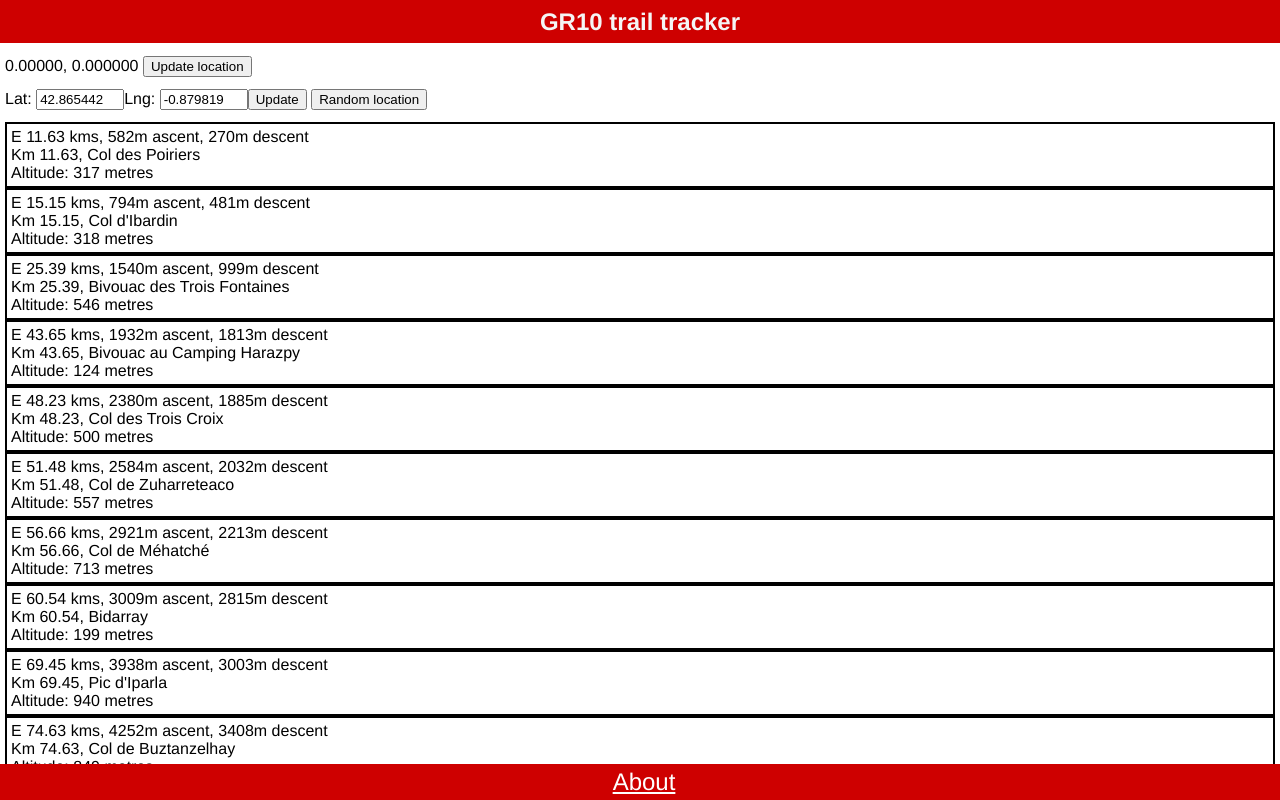
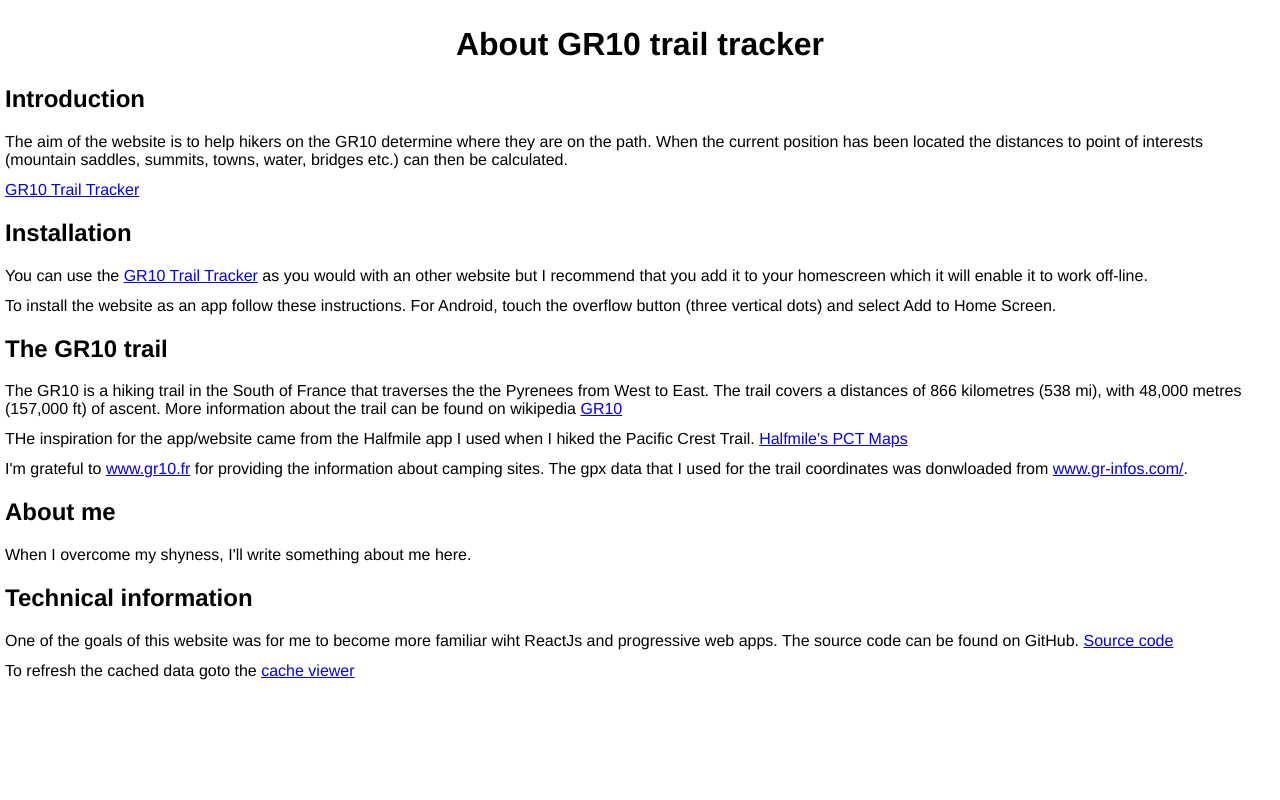
Before and after one commit to appolden/path-tracker, a React (Create React App) app: page / in a window 1280 px wide. Built offline with nearby package versions, Linux system fonts and the light colour scheme; what google-maps-react would draw is missing.

Commit message:
Make about page the default. About page update

```diff
--- a/package.json
+++ b/package.json
@@ -1,6 +1,6 @@
 {
   "name": "trail-tracker",
-  "version": "0.1.0",
+  "version": "0.2.0",
   "private": true,
   "dependencies": {
     "google-maps-react": "^1.1.4",
--- a/src/App.js
+++ b/src/App.js
@@ -11,12 +11,12 @@ class App extends Component {
   render() {
     return (
       <div className="App">
-        <header className="App-header">
-          <h1 className="App-title">GR10 trail tracker</h1>
-        </header>
         <Router>
           <React.Fragment>
-            <Route exact path="/" component={PathTracker} />
+            <Route exact path="/" component={About} />
+            <Route exact path="/about" component={About} />
+                    <Route exact path="/trail-tracker" component={PathTracker} />
+                    <Route exact path="/trail-tracker-test" component={() => (<PathTracker testMode="true" />)} />
             <Route exact path="/path-encoder" component={PathEncoder} />
             <Route
               exact
@@ -24,7 +24,6 @@ class App extends Component {
               component={PointOfInterestEncoder}
             />
             <Route exact path="/cache-viewer" component={CacheViewer} />
-            <Route exact path="/about" component={About} />
           </React.Fragment>
         </Router>
       </div>
--- a/src/component/about.jsx
+++ b/src/component/about.jsx
@@ -8,14 +8,33 @@ class About extends Component {
 
     return (
       <div className="App-content">
-        <h1>About</h1>
+        <h1 style={{ textAlign: 'center' }}>About GR10 trail tracker</h1>
         <h2>Introduction</h2>
         <p>
           The aim of the website is to help hikers on the GR10 determine where
           they are on the path. When the current position has been located the
           distances to point of interests (mountain saddles, summits, towns,
-          water, bridges etc) can then be calculated.
+          water, bridges etc.) can then be calculated.
         </p>
+            <p><Link to="/trail-tracker" title="GR10 Trail Tracker">
+                GR10 Trail Tracker
+          </Link></p>
+
+        <h2>Installation </h2>
+        <p>
+          You can use the{' '}
+          <Link to="/trail-tracker" title="GR10 Trail Tracker">
+            GR10 Trail Tracker
+          </Link>{' '}
+          as you would with an other website but I recommend that you add it to
+          your homescreen which it will enable it to work off-line.{' '}
+            </p>
+            <p>
+                To install the website as an app follow these instructions. For
+          Android, touch the overflow button (three vertical dots) and select
+          Add to Home Screen.{' '}
+            </p>
+        <h2>The GR10 trail</h2>
         <p>
           The GR10 is a hiking trail in the South of France that traverses the
           the Pyrenees from West to East. The trail covers a distances of 866
@@ -46,7 +65,7 @@ class About extends Component {
         </p>
 
         <h2>About me</h2>
-
+        <p>When I overcome my shyness, I'll write something about me here.</p>
         <h2>Technical information</h2>
         <p>
           One of the goals of this website was for me to become more familiar
--- a/src/component/path-tracker.jsx
+++ b/src/component/path-tracker.jsx
@@ -190,15 +190,20 @@ class PathTracker extends Component {
       }
     });
 
+      const locationComponent = this.props.testMode ? (<LocationOverride onLocationChanged={this.onLocationChanged} />) : (<Location onLocationChanged={this.onLocationChanged} />);
     //console.log(window.outerHeight);
     const offset = 140;
     const style = { height: window.outerHeight - offset };
 
     return (
+      <React.Fragment>
+        <header className="App-header">
+          <h1 className="App-title">GR10 trail tracker</h1>
+        </header>
         <div className="App-content">
                 <div>
-          <Location onLocationChanged={this.onLocationChanged} />
-          <LocationOverride onLocationChanged={this.onLocationChanged} />
+                    {locationComponent}
+
 
             <div style={style} className="pointsOfInterest">
               {rows}
@@ -208,6 +213,7 @@ class PathTracker extends Component {
             <Link to="/about">About</Link>
           </footer>
         </div>
+      </React.Fragment>
     );
   }
 }
```
Also changed, not shown: public/manifest.json. Lines whose indentation alone changed are shown as unchanged.
